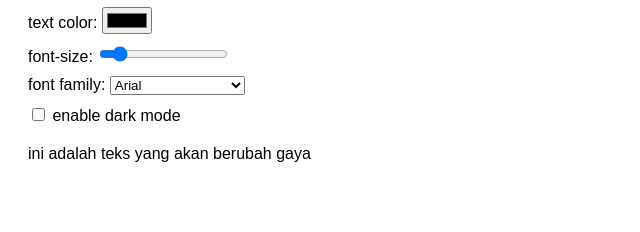
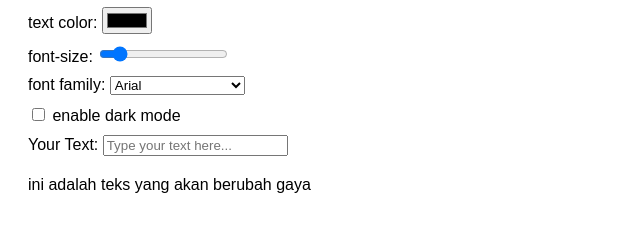
Before and after one commit to irfanisevic/web-style-generator, a plain HTML site: page index.html in a window 1280 px wide. Shown: the part 126-358 px from the top of the page, without its empty margins (0-640 px from the left). Drawn offline with Linux system fonts and the light colour scheme.

Commit message:
menambah fitur input text pada index.html

```diff
--- a/index.html
+++ b/index.html
@@ -40,6 +40,11 @@
         <input type="checkbox" id="darkModeToggle" />
         enable dark mode
       </label>
+
+      <label>
+        Your Text:
+        <input type="text" id="textInput" placeholder="Type your text here..." />
+      </label>
     </div>
 
     <div id="output">ini adalah teks yang akan berubah gaya</div>
```
